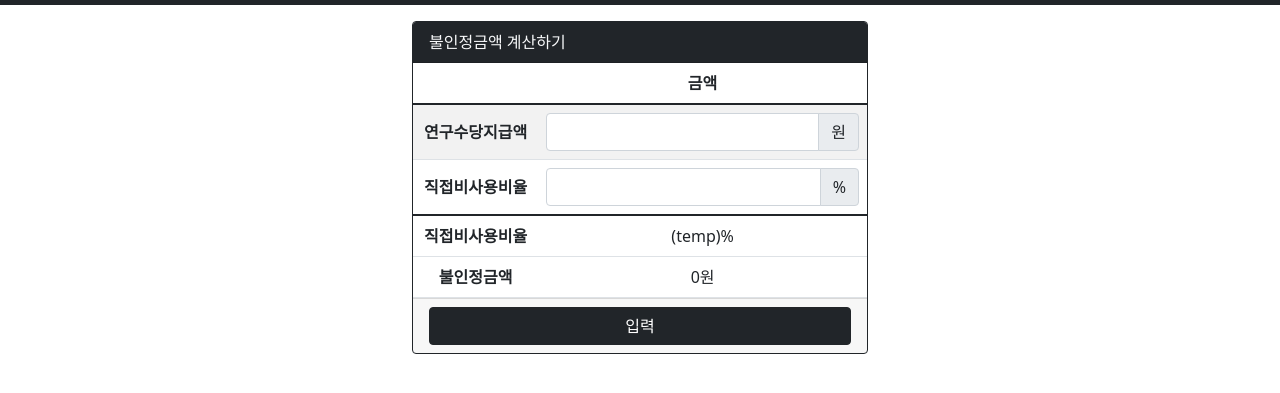
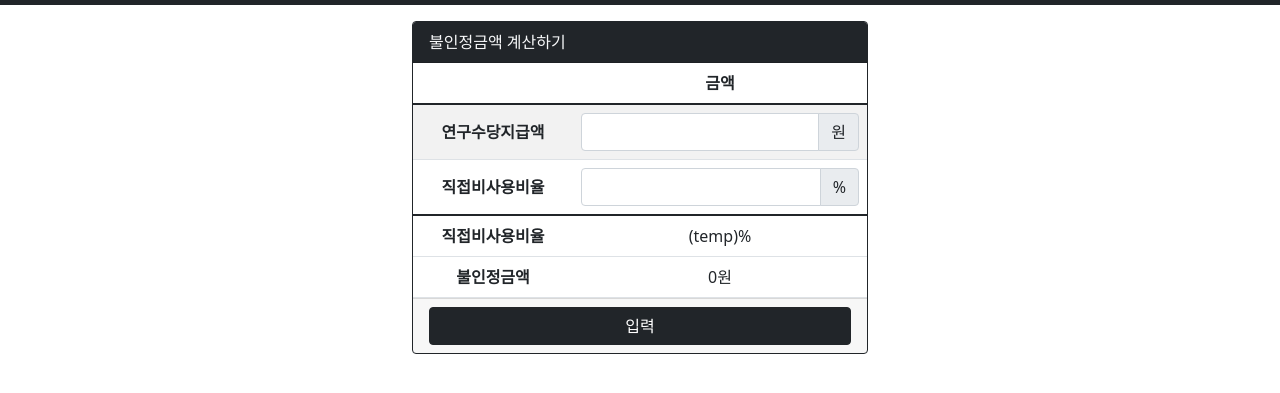
Before and after one commit to NdEw2b7x/Z4UKptGO, a plain HTML site: page index.html in a window 1280 px wide. Shown: the part 51-444 px from the top of the page. Drawn offline with nearby package versions, Linux system fonts and the light colour scheme.

Commit message:
Update index.html

```diff
--- a/index.html
+++ b/index.html
@@ -44,7 +44,7 @@
           <table class="table table-striped align-middle text-center mb-0">
             <thead class="">
               <tr>
-                <th></th>
+                <th style="width: 10rem;"></th>
                 <th>금액</th>
               </tr>
             </thead>
```
